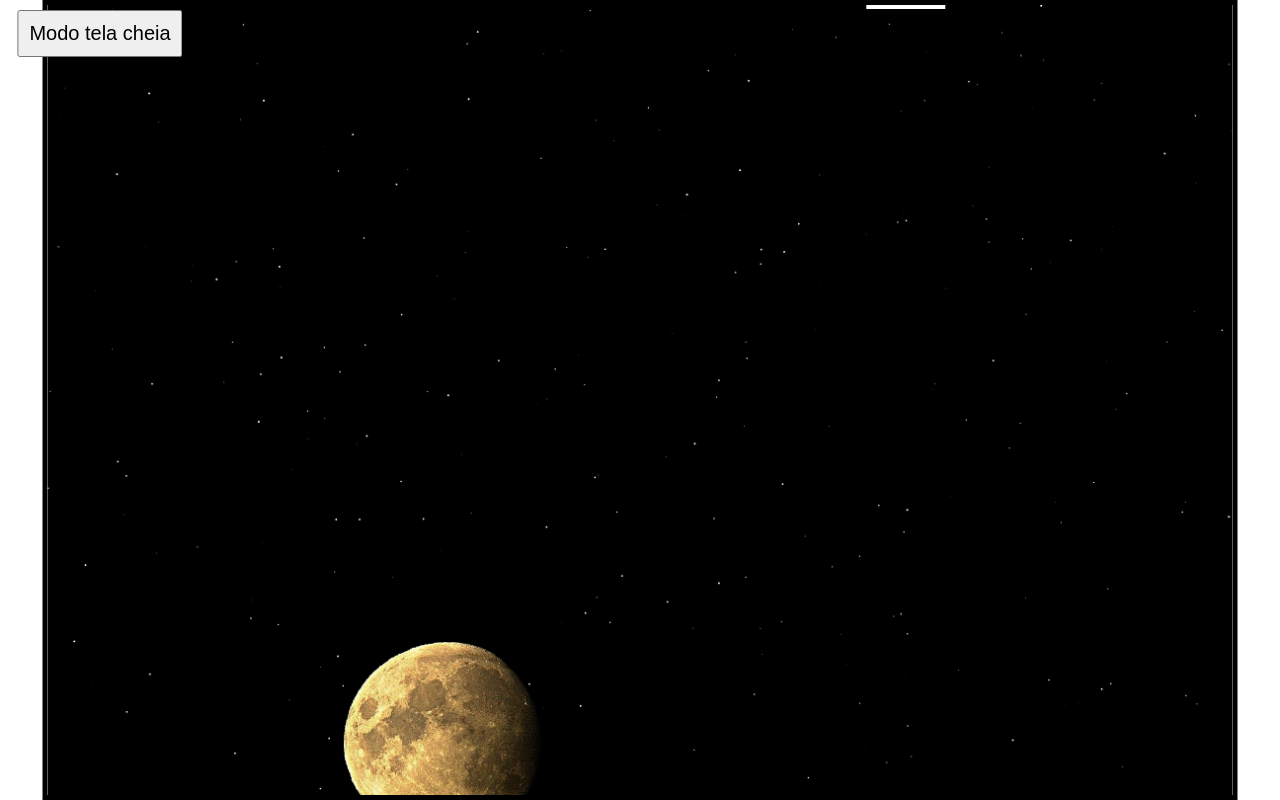
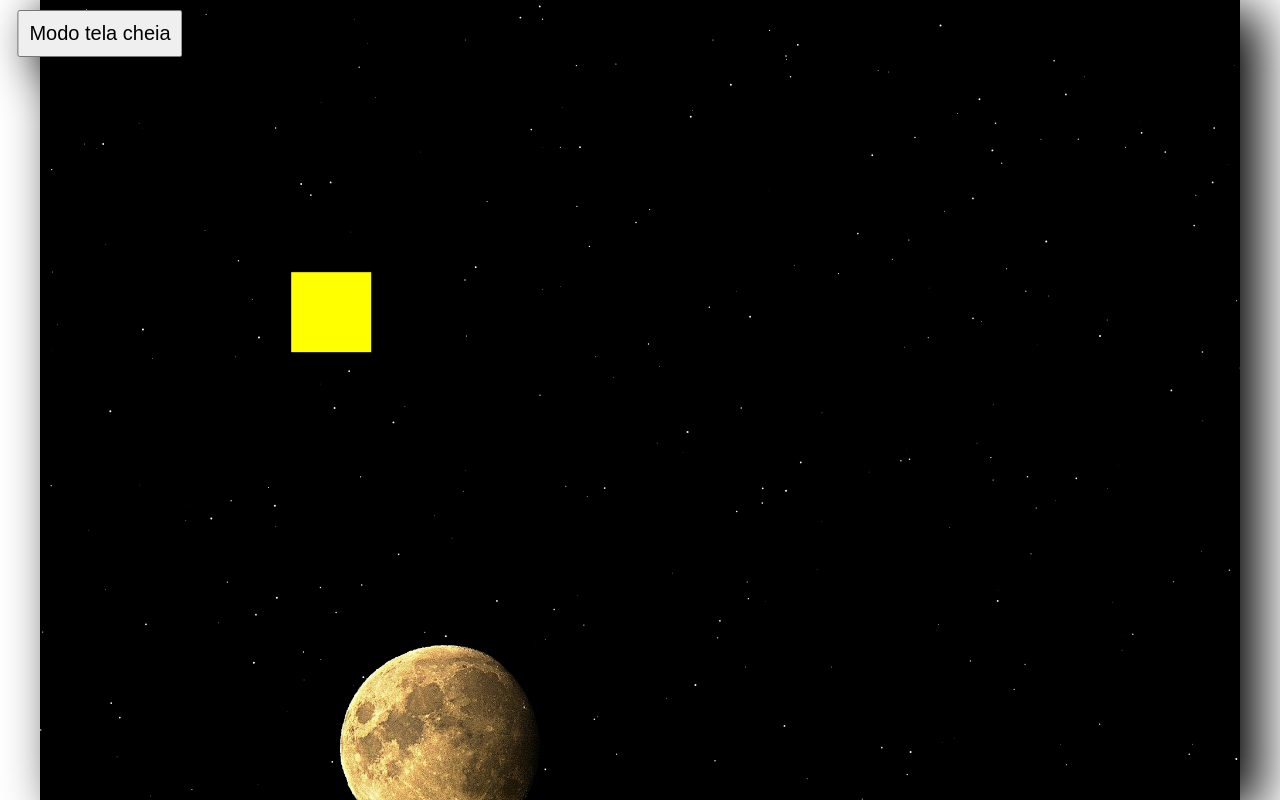
Before and after one commit to lucascecin/flicts, a plain HTML site: page index.html in a window 1280 px wide. Drawn offline with Linux system fonts and the light colour scheme.

Commit message:
Add files via upload

```diff
--- a/flicts.js
+++ b/flicts.js
@@ -50,6 +50,18 @@ alienFlicts.src = 'img/alienFlicts.png'
 const solFlicts = new Image()
 solFlicts.src = 'img/solFlicts.png'
 
+//18
+const cobraFlicts = new Image()
+cobraFlicts.src = 'img/cobraFlicts.png'
+
+//19
+const frajolaFlicts = new Image()
+frajolaFlicts.src = 'img/frajolaFlicts.png'
+
+//20
+const aliceFlicts = new Image()
+aliceFlicts.src = 'img/aliceFlicts'
+
 //audio assets
 const hitSquare = new Audio()
 hitSquare.src = 'audio/collideWithSquare.wav'
@@ -62,7 +74,8 @@ hitFlicts.volume = 0.3
 flictsSprites = [miauflicts, monstroFlicts, anaFlicts, rodrigoFlicts,
                 isadorinhaFlicts, salsichaFlicts, centopeiaFlicts, dinossauroFlicts,
                 estrelaFlicts, coelhoFlicts, lunaFlicts, esquiloVoador, mariFlicts,
-                berenice, borboletaFlicts, alienFlicts, solFlicts];
+                berenice, borboletaFlicts, alienFlicts, solFlicts, cobraFlicts,
+                frajolaFlicts, aliceFlicts];
 flictsArray = [];
 
 //Flicts Class
@@ -73,8 +86,8 @@ class Flicts {
         this.height = sourceImage.height/2
         this.x = Math.random() * (canvas.width - this.width)
         this.y = -200
-        this.dx = (Math.random() - 0.5) * 2 // random entre -1 e 1
-        this.dy = (Math.random() * 2) + 1 // random entre -1 e 1
+        this.dx = (Math.random() - 0.5) * 2.5
+        this.dy = (Math.random() * 1.5) + 1.5
         this.isOutofScreen = false
     }
     update() {
@@ -85,7 +98,7 @@ class Flicts {
         if (this.y > canvas.height) this.isOutofScreen = true;
     }
     draw(){
-        ctx.drawImage(this.sourceImage, this.x, this.y, this.width, this.height)
+        this.sourceImage.onload = ctx.drawImage(this.sourceImage, this.x, this.y, this.width, this.height)
     }
 }
 
@@ -108,7 +121,6 @@ function destroyFlictsOutOfScreen(){
 }
 
 function handleFlicts(){
-
     for (i in flictsArray){
         flictsArray[i].update()
         flictsArray[i].draw()
@@ -117,10 +129,7 @@ function handleFlicts(){
         if (collision(player, flictsArray[i])) {
             flictsArray.splice(i, 1)
             hitFlicts.play()
-
         }
     }
-
     destroyFlictsOutOfScreen()
-
 }
--- a/main.js
+++ b/main.js
@@ -4,8 +4,6 @@
 // cria uma mensagem pop up temporario no canto superior direita dizendo qual flicts
 // foi resgatado!
 // Quantos mais forem salvos, aumenta a velocidade do jogo
-// para celular, deixa pra um lado ou para o outro!
-// pode ser um touch event à esquerda ou à direita da lua
 
 //setup
 const canvas = document.getElementById('canvas')
@@ -27,15 +25,18 @@ function toggleFullScreen() {
 }
 fullScreenButton.addEventListener('click', toggleFullScreen)
 
-
 //game variables
 let frame = 0
-let gameSpeed = 2
+let gameSpeed = 4
 caraOuCoroa = ["cara", "coroa"]
+let squareOrFlictsInterval = Math.random()
+
+// 150 / 60 =
+
 
 function spawnSquareOrFlicts() {
 
-    if (frame % 300 === 0) {
+    if (frame % 120 === 0) {
 
         let flictsOrSquare = caraOuCoroa[Math.floor(Math.random() * caraOuCoroa.length)]
 
@@ -50,8 +51,6 @@ function spawnSquareOrFlicts() {
     }
 }
 
-
-
 function animate() {
     frame++
     ctx.fillStyle = 'black'
--- a/player.js
+++ b/player.js
@@ -17,13 +17,13 @@ class Player {
     }
     update() {
         if (this.mvRight) {
-            this.x += 3
+            this.x += 6
             if (this.x + this.width > canvas.width) {
                 this.x = canvas.width - this.width
             }
         }
         if (this.mvLeft) {
-            this.x -= 3
+            this.x -= 6
             if (this.x < 0) {
                 this.x = 0
             }
--- a/square.js
+++ b/square.js
@@ -1,5 +1,6 @@
 squaresArray = []
-colorsArray = ['red', 'orange', 'yellow', 'green', 'blue', '0047AB', 'purple']
+colorsArray = ['red', 'orange', 'yellow', 'green', 'blue', 'purple']
+// retirado para teste: '0047AB'
 
 class Square {
     constructor(color) {
@@ -8,7 +9,7 @@ class Square {
         this.x = Math.random() * (canvas.width - this.width)
         this.y = -80;
         this.dx = (Math.random() - 0.5) * 2 // random entre -0.5 e 0.5
-        this.dy = 1;
+        this.dy = Math.random() * 1 + 1;
         this.isOutofScreen = false;
         this.color = color
     }
--- a/style.css
+++ b/style.css
@@ -2,6 +2,7 @@
     margin: 0;
     padding: 0;
     box-sizing: border-box;
+    box-shadow: black 20px 10px 50px;
 }
 
 #canvas {
@@ -9,7 +10,7 @@
     top: 50%;
     left: 50%;
     transform: translate(-50%,-50%);
-    border: 5px solid;
+    /*border: 5px solid;*/
     max-width: 100%;
     max-height: 100%;
 
@@ -23,5 +24,15 @@
     left: 100px;
     transform: translateX(-50%);
     text-align: center;
+}
 
+/*
+body {
+    display: flex;
+    align-items: center;
+    flex-direction: column;
+    padding: 0px;
+    margin: 0px;
+    height: 100vh;
 }
+*/
```
Also changed, not shown: utilities.js (+7 -0 lines).
